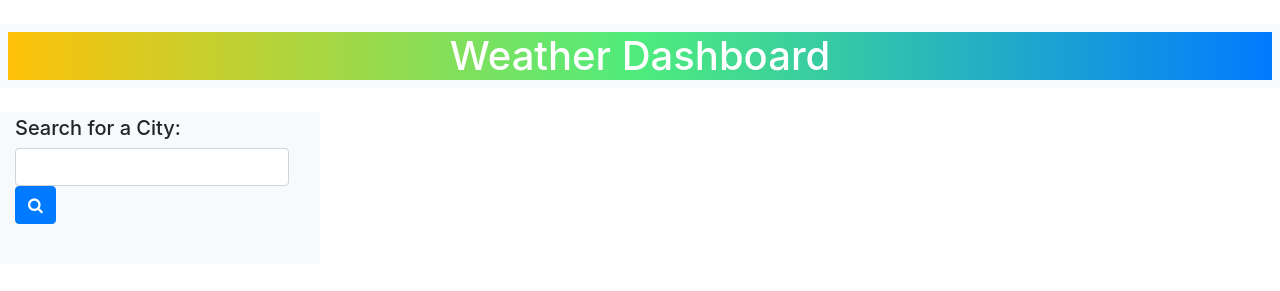
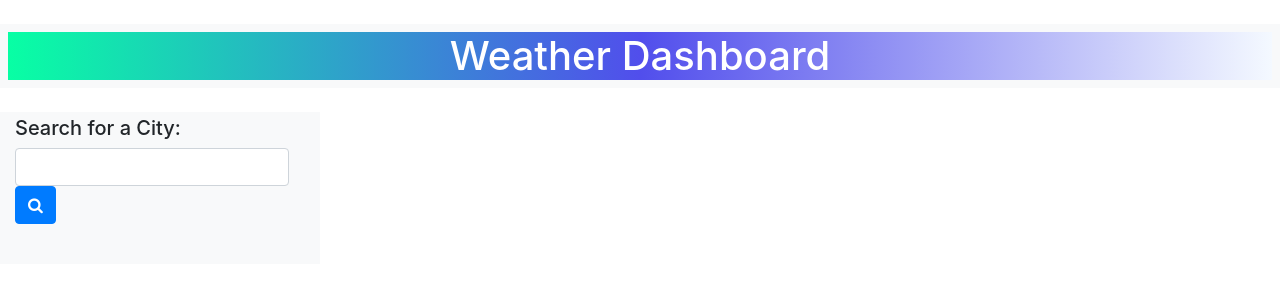
Before and after one commit to AndrewBrown77/week-six-challenge, a plain HTML site: page index.html in a window 1280 px wide. Drawn offline with nearby package versions, Linux system fonts and the light colour scheme.

Commit message:
color change

```diff
--- a/css.css
+++ b/css.css
@@ -5,5 +5,5 @@
 
 h1 {
   margin-bottom: 0%;
-  background-image: linear-gradient(to right, rgb(255, 193, 8), rgb(78, 236, 125) , rgb(0, 123, 255));
+  background-image: linear-gradient(to right, rgb(8, 255, 164), rgb(81, 78, 236) , rgb(244, 249, 255));
 }
```
